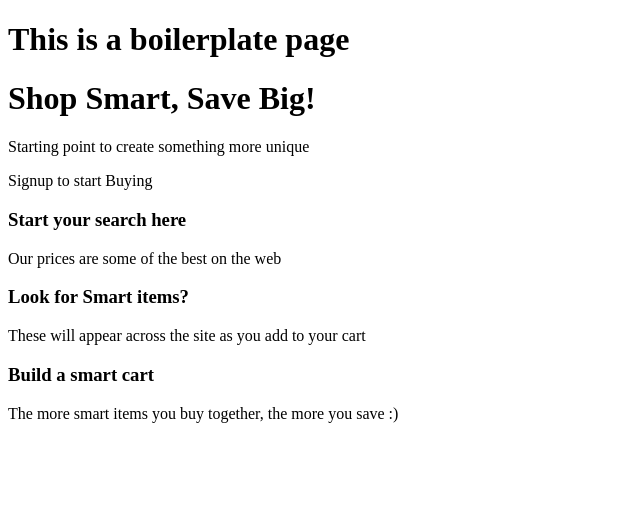
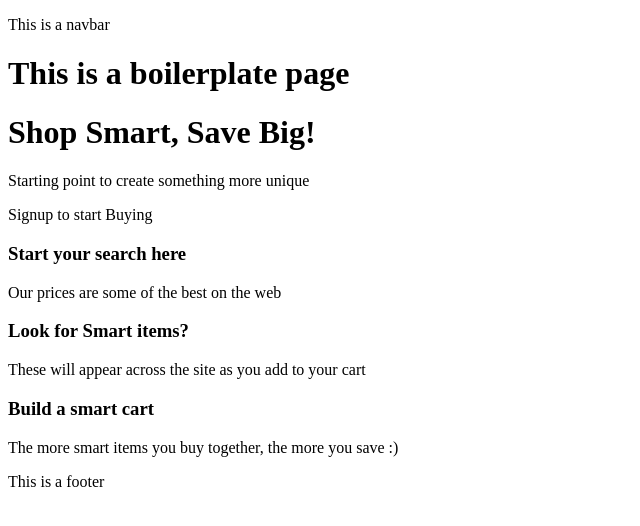
Before and after one commit to arashdoescode/ecommerce, a Node server app: page / in a window 1280 px wide. Shown: the top 526 px of the page, without its empty margins (0-640 px from the left). Run offline with Node 20, Linux system fonts and the light colour scheme; some libraries are stand-ins or nearby versions.

Commit message:
partials

```diff
--- a/server.js
+++ b/server.js
@@ -39,11 +39,11 @@ app.post('/create-user', function(req, res, next) {
 
 
 app.get('/', function(req, res) {
-  res.render('home');
+  res.render('main/home');
 });
 
 app.get('/about', function(req, res) {
-  res.render('about');
+  res.render('main/about');
 });
 
 
--- a/views/boilerplate.ejs
+++ b/views/boilerplate.ejs
@@ -5,12 +5,16 @@
 
 <body>
 
+  <% include ./partials/navbar %>
+
   <h1>This is a boilerplate page</h1>
 
 
   <%- body -%>
 
 
+  <% include ./partials/footer %>
+
 </body>
 
 </html>
--- /dev/null
+++ b/views/main/about.ejs
@@ -0,0 +1,4 @@
+<% layout('boilerplate') -%>
+
+
+<h1>This is an about page</h1>
--- /dev/null
+++ b/views/partials/footer.ejs
@@ -0,0 +1 @@
+<p>This is a footer</p>
--- /dev/null
+++ b/views/partials/navbar.ejs
@@ -0,0 +1 @@
+<p>This is a navbar</p>
```
Also changed, not shown: views/main/home.ejs (renamed from views/home.ejs).
